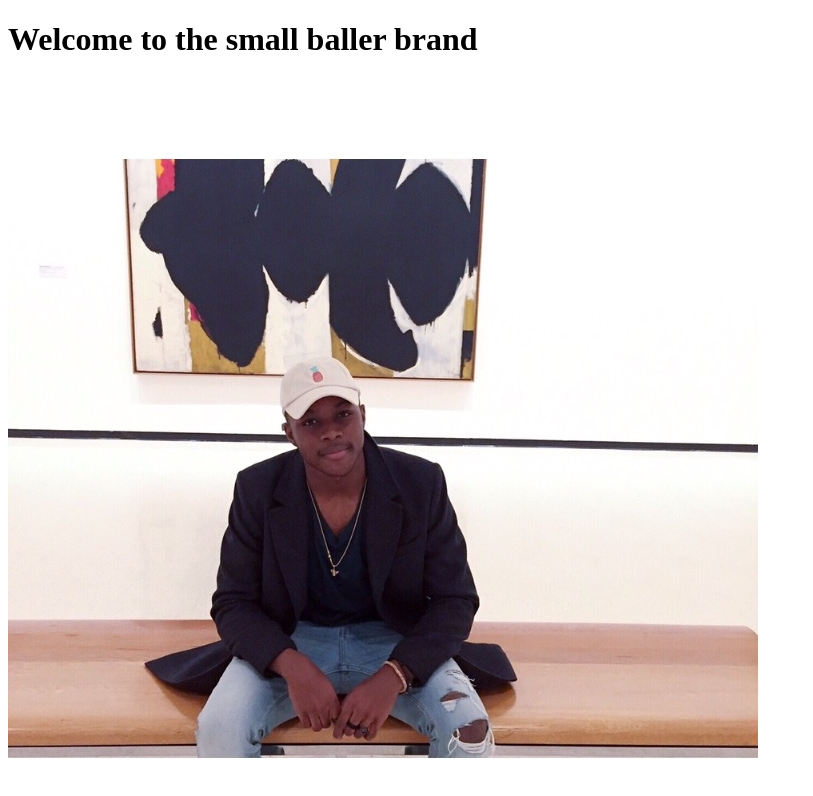
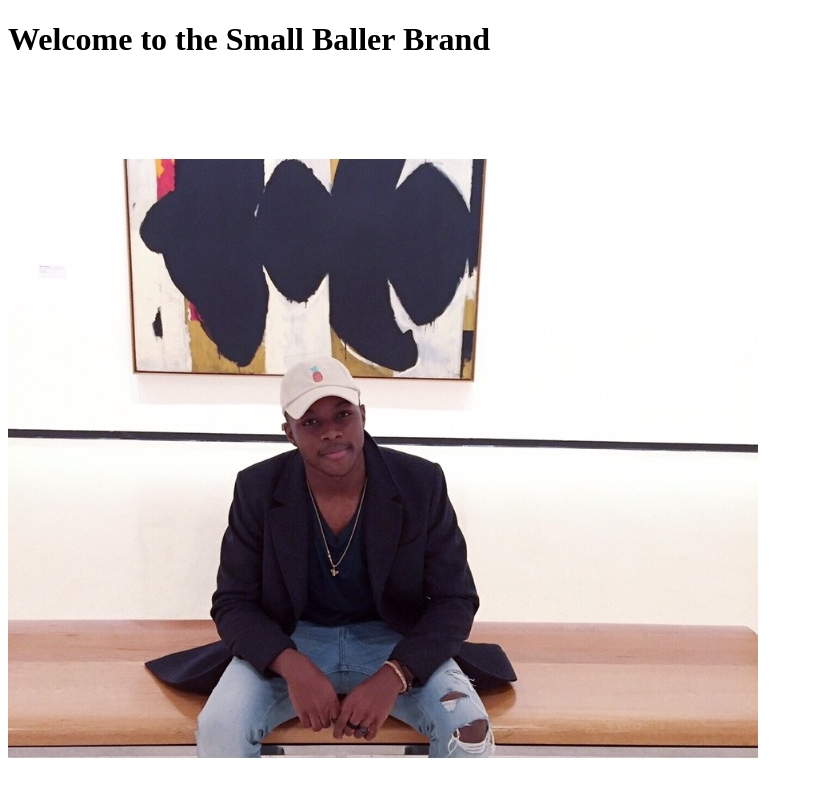
Before and after one commit to mikeoles/SmallBallerBrand, a plain HTML site: page index.html in a window 1280 px wide. Shown: the whole page, without its empty margins (0-813 px from the left). Drawn offline with Linux system fonts and the light colour scheme.

Commit message:
Update index.html

```diff
--- a/index.html
+++ b/index.html
@@ -3,7 +3,7 @@
 <html>
 <body>
 
-<h1>Welcome to the small baller brand</h1>
+<h1>Welcome to the Small Baller Brand</h1>
 
 <img src="img/desmond.jpg" />
 
```
